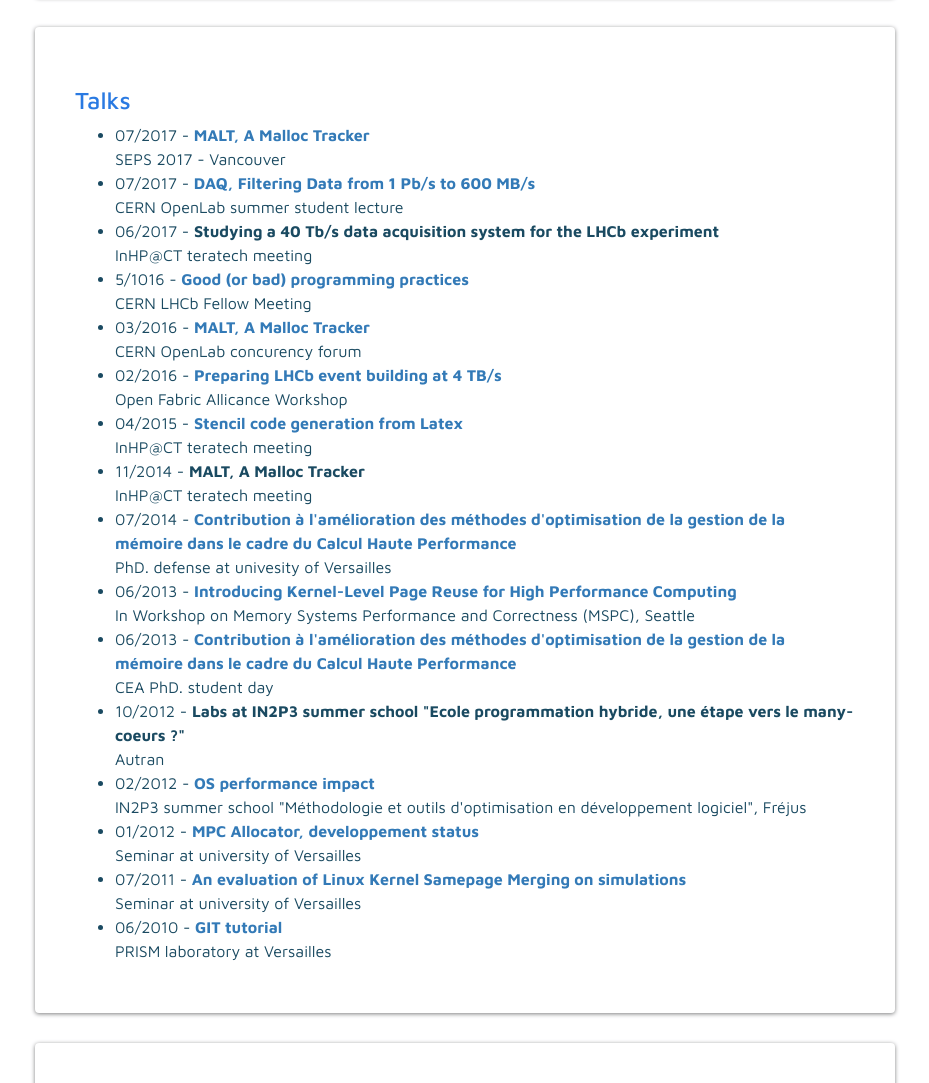
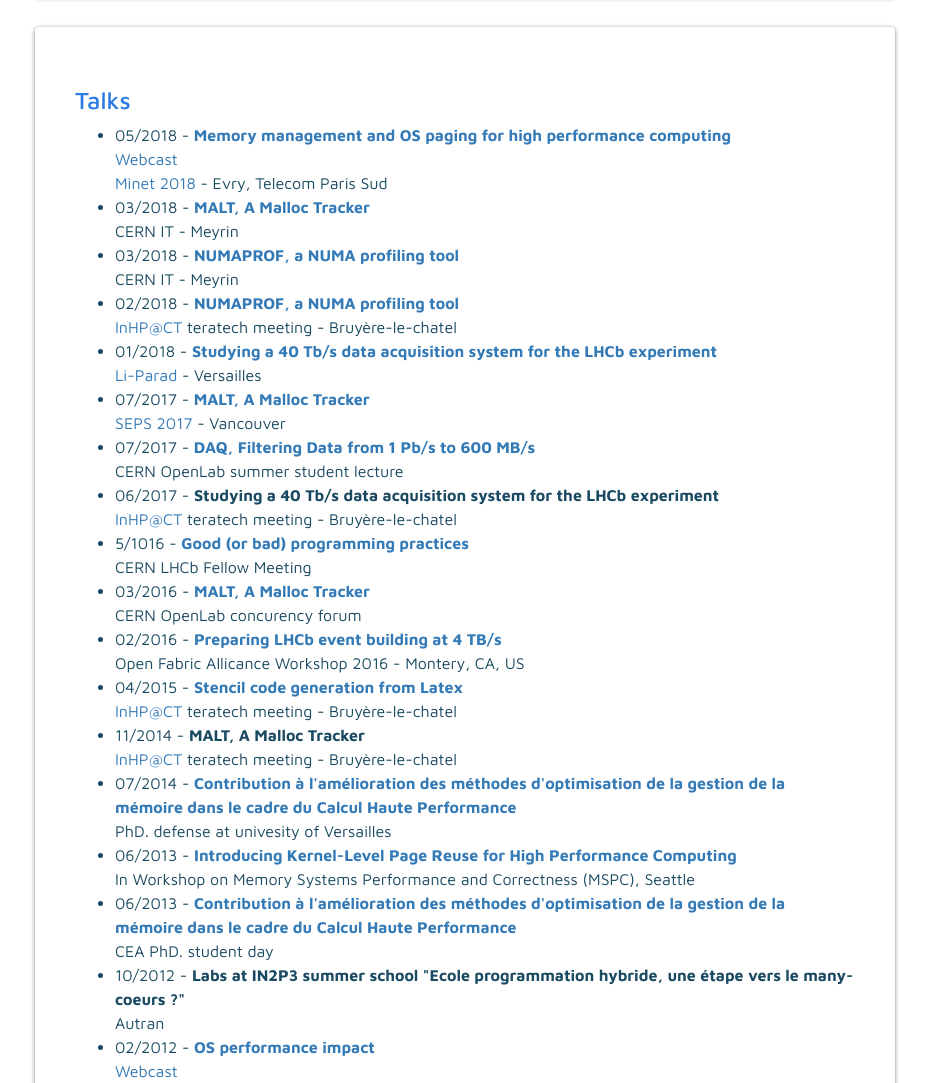
Before and after one commit to svalat/svalat.github.io, a website: page research.html in a window 1280 px wide. Shown: the part 1702-2785 px from the top of the page, without its empty margins (175-1104 px from the left). Drawn offline with Linux system fonts and the light colour scheme; a web font is replaced by a local one.

Commit message:
new talks

```diff
--- a/research.html
+++ b/research.html
@@ -116,9 +116,35 @@
 			<!--<p class='meta'>Dec. 2017</p>-->
 			<ul>
 				<li>
+					05/2018 -
+					<b><a href='docs/2018-05-telecom-paris-sud-pres-os-cern.pdf'>Memory management and OS paging for high performance computing</a></b><br/>
+					<a href='https://youtu.be/wp8cCTD7XDI'>Webcast</a><br/>
+					<a href='https://conference.minet.net/'>Minet 2018</a> - Evry, Telecom Paris Sud
+				</li>
+				<li>
+					03/2018 -
+					<b><a href='docs/2018-03-MALT-CERN-IT.pdf'>MALT, A Malloc Tracker</a></b><br/>
+					CERN IT - Meyrin
+				</li>
+				<li>
+					03/2018 -
+					<b><a href='docs/2018-03-nuaprof.pdf'>NUMAPROF, a NUMA profiling tool</a></b><br/>
+					CERN IT - Meyrin
+				</li>
+				<li>
+					02/2018 -
+					<b><a href='docs/2018-03-nuaprof.pdf'>NUMAPROF, a NUMA profiling tool</a></b><br/>
+					<a href='http://inhpact.hpcframework.paratools.com/'>InHP@CT</a> teratech meeting - Bruyère-le-chatel
+				</li>
+				<li>
+					01/2018 -
+					<b><a href='docs/2018-01-uvsq-daq-pres.pdf'>Studying a 40 Tb/s data acquisition system for the LHCb experiment</a></b><br/>
+					<a href='http://www.liparad.uvsq.fr/'>Li-Parad</a> - Versailles
+				</li>
+				<li>
 					07/2017 -
 					<b><a href='docs/2017-10-MALT-SEPS17.pdf'>MALT, A Malloc Tracker</a></b><br/>
-					SEPS 2017 - Vancouver
+					<a href='https://2017.splashcon.org/track/seps-2017'>SEPS 2017</a> - Vancouver
 				</li>
 				<li>
 					07/2017 -
@@ -128,7 +154,7 @@
 				<li>
 					06/2017 -
 					<b>Studying a 40 Tb/s data acquisition system for the LHCb experiment</b><br/>
-					InHP@CT teratech meeting
+					<a href='http://inhpact.hpcframework.paratools.com/'>InHP@CT</a> teratech meeting - Bruyère-le-chatel
 				</li>
 				<li>
 					5/1016 -
@@ -143,17 +169,18 @@
 				<li>
 					02/2016 -
 					<b><a href='docs/2016-02-OFA-Workshop-formatted-edr.pdf'>Preparing LHCb event building at 4 TB/s</a></b><br/>
-					Open Fabric Allicance Workshop
+					<!--<a href='https://www.youtube.com/watch?v=VLz2AQy-5Bw'>Webcast</a><br/>-->
+					Open Fabric Allicance Workshop 2016 - Montery, CA, US
 				</li>
 				<li>
 					04/2015 -
 					<b><a href='docs/2015-04-cmr.pdf'>Stencil code generation from Latex</a></b><br/>
-					InHP@CT teratech meeting
+					<a href='http://inhpact.hpcframework.paratools.com/'>InHP@CT</a> teratech meeting - Bruyère-le-chatel
 				</li>
 				<li>
 					11/2014 -
 					<b>MALT, A Malloc Tracker</b><br/>
-					InHP@CT teratech meeting
+					<a href='http://inhpact.hpcframework.paratools.com/'>InHP@CT</a> teratech meeting  - Bruyère-le-chatel
 				</li>
 				<li>
 					07/2014 -
@@ -178,6 +205,7 @@
 				<li>
 					02/2012 -
 					<b><a href='docs/2012-02-os-perf-impact.pdf'>OS performance impact</a></b><br/>
+					<a href='https://webcast.in2p3.fr/video/ecole_in2p3_2012_introduction_to_performance_evaluation_sebastien_valat'>Webcast</a><br/>
 					IN2P3 summer school "Méthodologie et outils d'optimisation en développement logiciel", Fréjus
 				</li>
 				<li>
```
Also changed, not shown: 4 other files.
